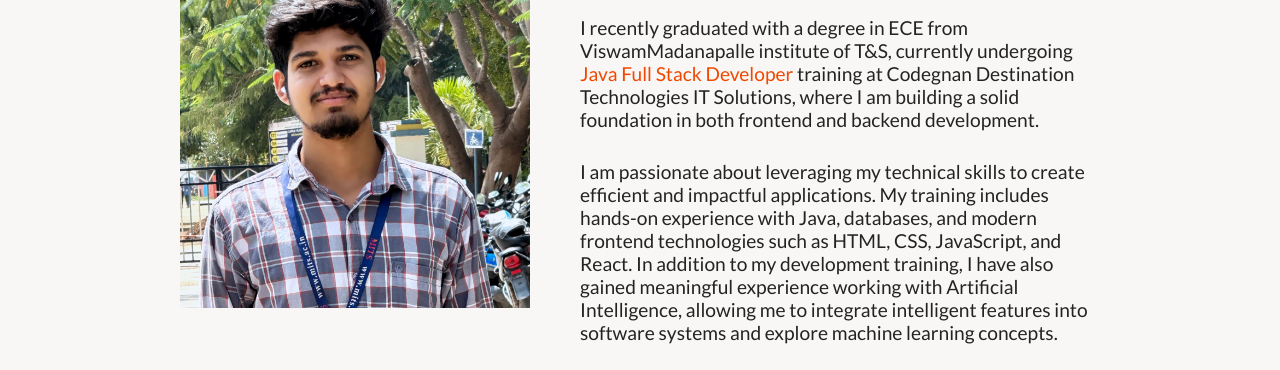
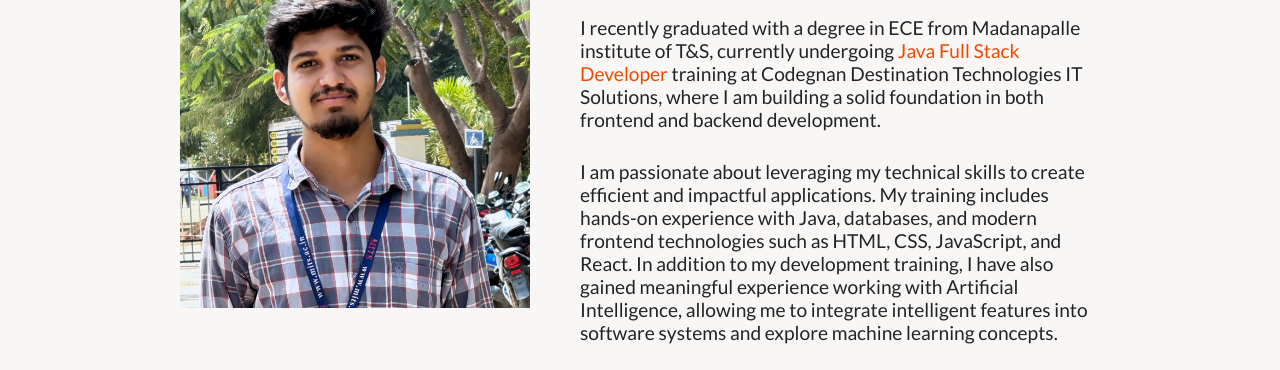
Before and after one commit to NagavardhanReddy18/myportfol, a plain HTML site: page about-page/about.html in a window 1280 px wide. Shown: the part 183-553 px from the top of the page. Drawn offline with Linux system fonts and the light colour scheme; a web font is replaced by a local one.

Commit message:
Update about.html

```diff
--- a/about-page/about.html
+++ b/about-page/about.html
@@ -37,7 +37,7 @@
           <h1>Get to know more about Me</h1>
           <br />
           <p>
-            I recently graduated with a degree in ECE from ViswamMadanapalle
+            I recently graduated with a degree in ECE from Madanapalle
             institute of T&S, currently undergoing
             <span> Java Full Stack Developer </span> training at Codegnan
             Destination Technologies IT Solutions, where I am building a solid
```
